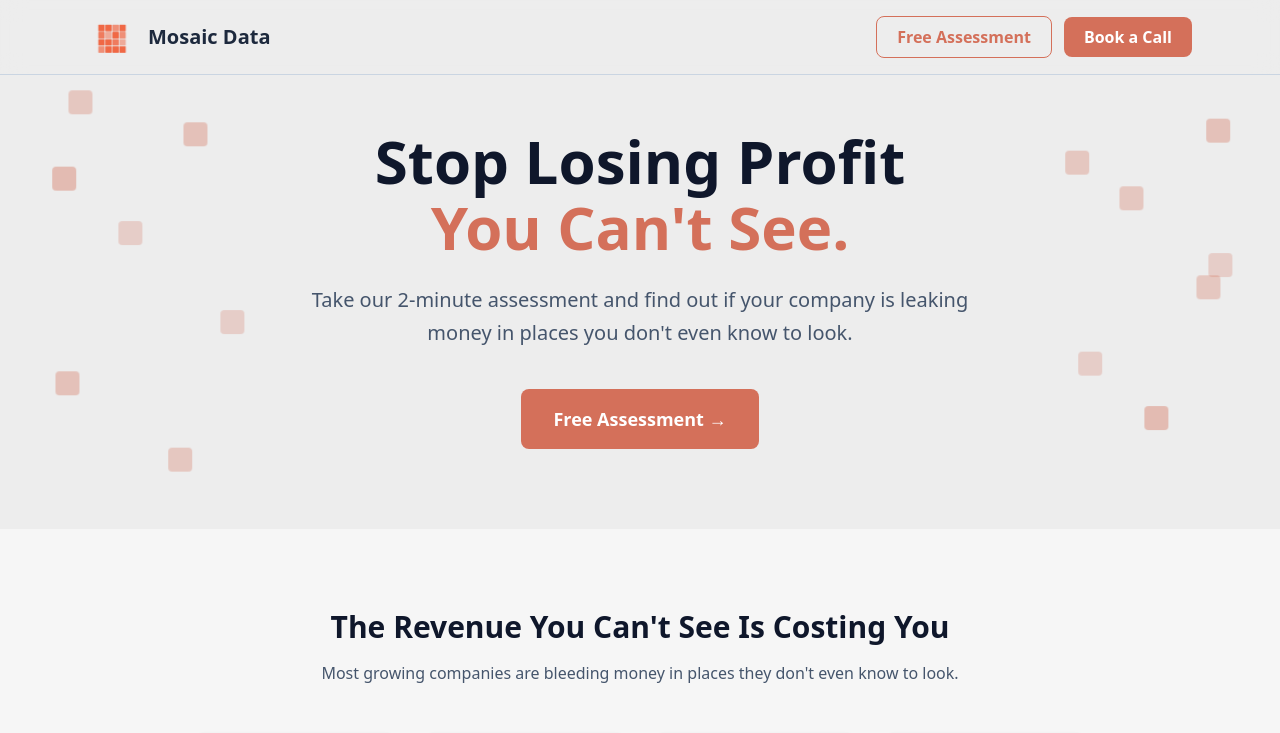
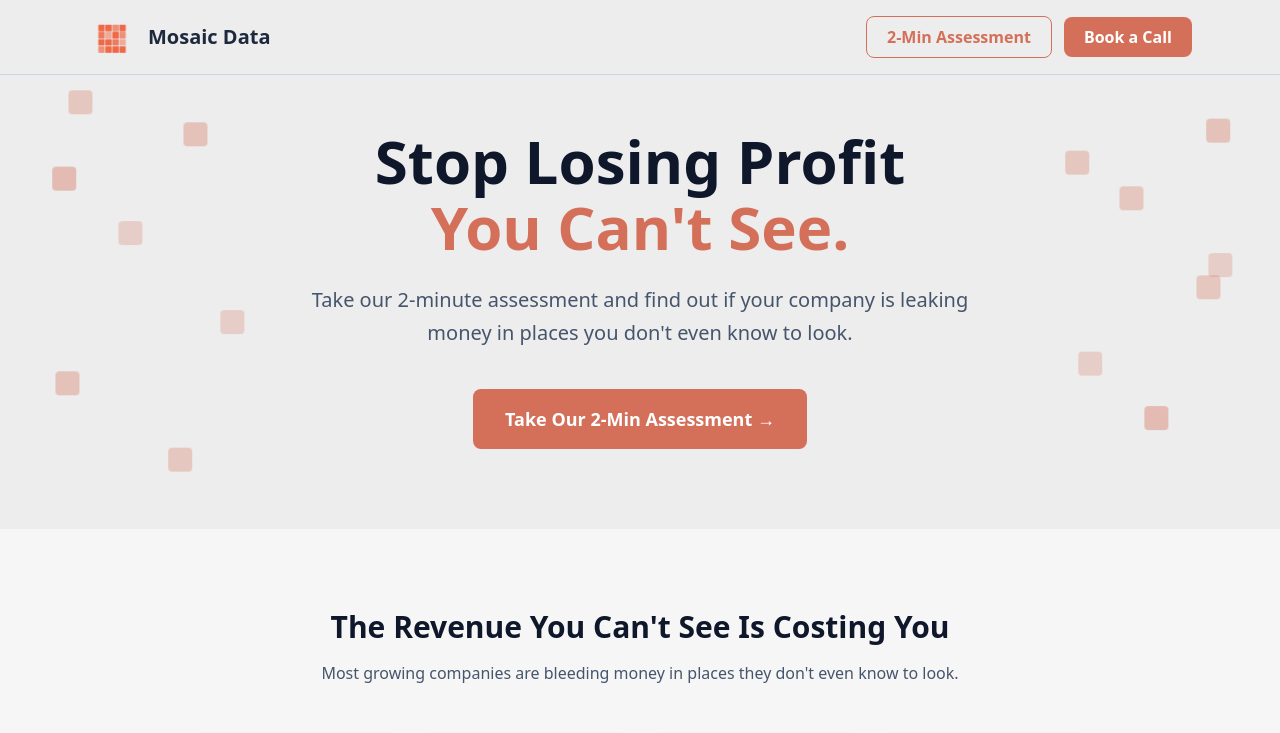
Before and after one commit to ninjalu/mosaic-data, a Next.js app: page / in a window 1280 px wide. Shown: the top 733 px of the page. Built offline with nearby package versions, Linux system fonts and the light colour scheme.

Commit message:
Update assessment CTAs: 2-Min Assessment branding
Co-Authored-By: Claude Opus 4.6 <noreply@anthropic.com>

```diff
--- a/app/page.tsx
+++ b/app/page.tsx
@@ -21,7 +21,7 @@ export default function Home() {
               href="/assess"
               className="px-5 py-2 border border-coral text-coral rounded-lg font-semibold hover:bg-coral/5 transition-colors"
             >
-              Free Assessment
+              2-Min Assessment
             </a>
             <a
               href="#contact"
@@ -69,7 +69,7 @@ export default function Home() {
             href="/assess"
             className="inline-block px-8 py-4 bg-coral text-white rounded-lg font-semibold hover:bg-coral-light transition-colors text-lg"
           >
-            Free Assessment →
+            Take Our 2-Min Assessment →
           </a>
 
         </div>
@@ -492,7 +492,7 @@ export default function Home() {
               href="/assess"
               className="inline-block px-8 py-4 bg-coral text-white rounded-lg font-semibold hover:bg-coral-light transition-colors text-lg"
             >
-              Take the Free Assessment &rarr;
+              Take Our 2-Min Assessment &rarr;
             </a>
           </div>
         </div>
```
